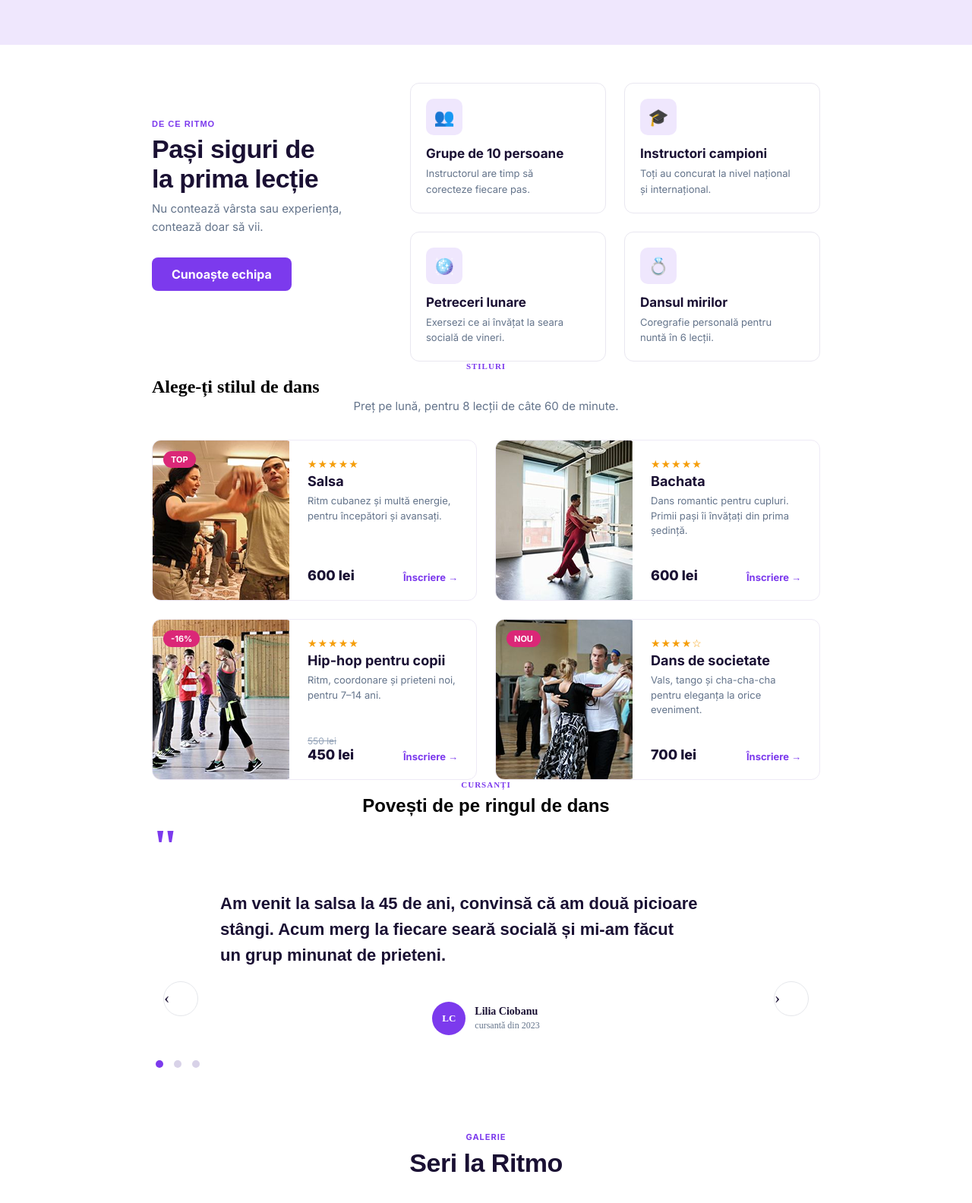
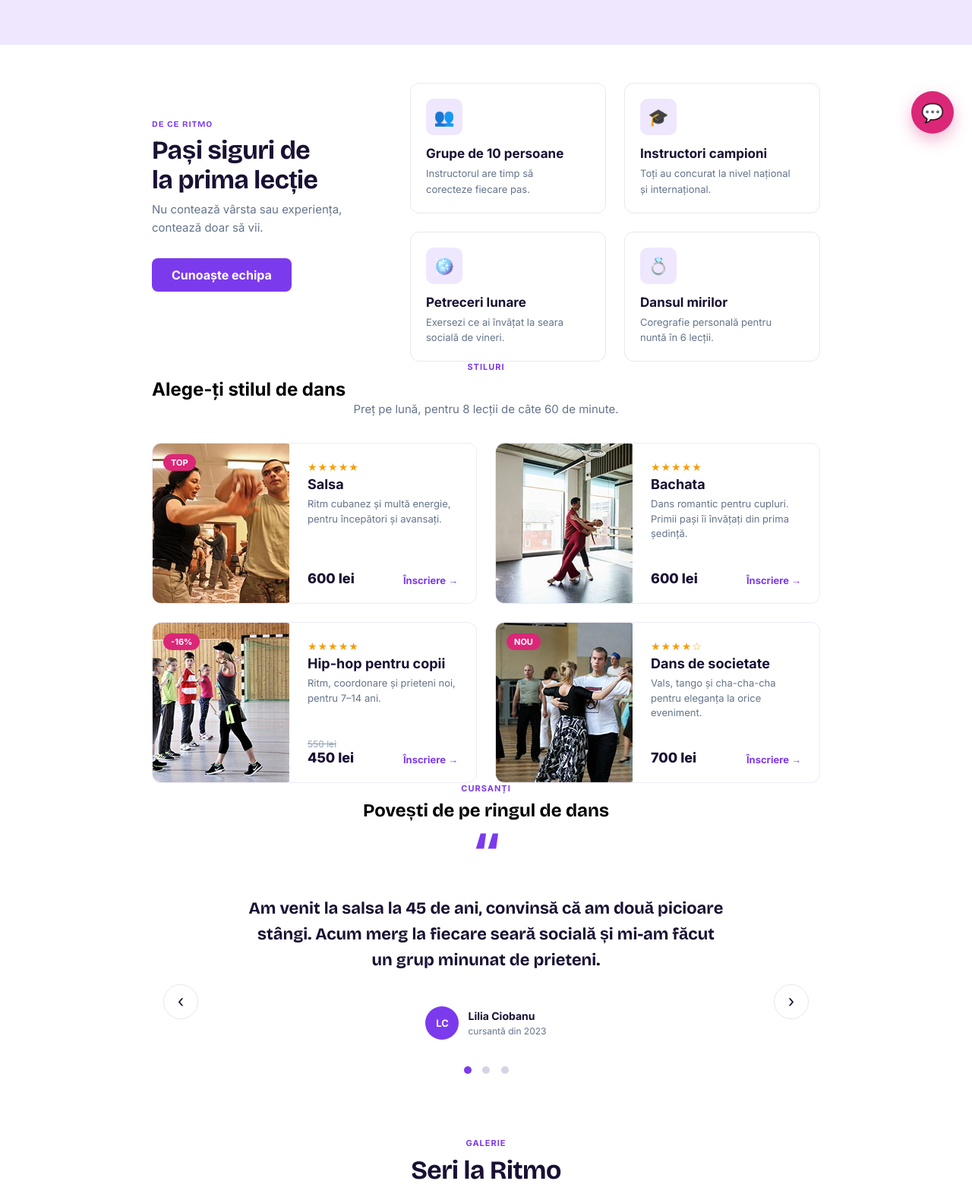
Before and after one commit to ivanglavatchi20/pdaw-macheta-08, a plain HTML site: page pdaw-macheta-07/index.html in a window 1280 px wide. Shown: the part 600-2184 px from the top of the page at 76% size. Drawn offline with nearby package versions, Linux system fonts and the light colour scheme.

Commit message:
add button fixed
Made button : fixed, add name on the footer, add the "poveste" container, changed the quote mark and some other stuff

```diff
--- a/pdaw-macheta-07/index.html
+++ b/pdaw-macheta-07/index.html
@@ -6,10 +6,7 @@
     <title>Scoala de dans "Ritmo"</title>
     <link rel="preconnect" href="https://fonts.googleapis.com" />
     <link rel="preconnect" href="https://fonts.gstatic.com" crossorigin />
-    <link
-      href="https://fonts.googleapis.com/css2?family=Inter:ital,opsz,wght@0,14..32,100..900;1,14..32,100..900&display=swap"
-      rel="stylesheet"
-    />
+    <link href="https://fonts.googleapis.com/css2?family=Bricolage+Grotesque:opsz,wght@12..96,200..800&family=Inter:ital,opsz,wght@0,14..32,100..900;1,14..32,100..900&display=swap"rel="stylesheet"/>
     <link rel="stylesheet" href="style.css" />
   </head>
 
@@ -233,7 +230,7 @@
         <div class="container">
           <p class="alege-label">Cursanți</p>
           <div class="povesti-anunt"><h2>Povești de pe ringul de dans</h2></div>
-          <p class="quote-mark">"</p>
+          <p class="quote-mark">“</p>
 
           <div class="poveste poveste1">
             <p class="poveste-text">
@@ -391,11 +388,7 @@
     <footer>
       <div class="container footer-container">
         <div class="footer-col footer-brand">
-          <div class="header-logo">
-            <a href="#acasa">
-              <span class="logo">💃 Rit</span><span class="purple">mo</span>
-            </a>
-          </div>
+            <a href="#acasa" class="footer-logo">💃 Rit<span class="pink">mo</span></a>
           <p>Școală de dans din Chișinău pentru copii și adulți. Predăm salsa, bachata și dans de societate din 2015.</p>
           <div class="social-icons">
             <a href="#" class="social-icon">f</a>
@@ -423,9 +416,11 @@
       </div>
       <div class="footer-bottom">
         <div class="container">
-          <p>© 2026 Școala de dans Ritmo - Făcut cu ♥ de [numele studentului]</p>
+          <p>© 2026 Școala de dans Ritmo - Făcut cu ♥ de Glavatchi Ivan</p>
         </div>
       </div>
     </footer>
+    <a href="#contact" class="chat-btn" aria-label="Contactează-ne">💬</a>
     </body>
+
 </html>
--- a/pdaw-macheta-07/style.css
+++ b/pdaw-macheta-07/style.css
@@ -6,6 +6,10 @@
 
 html {
     scroll-behavior: smooth;
+}
+
+body {
+    font-family: 'Inter', sans-serif;
 }
 
 footer {
@@ -419,7 +423,10 @@ section {
     color: #7C3AED;
 }
 
-
+.povesti-de-pe-ringul .container {
+    position: relative;
+    text-align: center;
+}
 .povesti-de-pe-ringul input {
     display: none;
 }
@@ -442,7 +449,6 @@ section {
 .poveste {
     display: none;
 }
-/* какой радио выбран - тот отзыв и показываем */
 #p1:checked ~ .container .poveste1,
 #p2:checked ~ .container .poveste2,
 #p3:checked ~ .container .poveste3 {
@@ -555,7 +561,6 @@ section {
     letter-spacing: -0.5px;
 }
 
-/* Секция: Галерея */
 .galerie {
     margin-top: 80px;
     font-family: 'Inter', sans-serif;
@@ -768,7 +773,17 @@ section {
     margin-bottom: 18px;
     font-family: 'Bricolage Grotesque', sans-serif;
 }
-
+.footer-logo {
+    display: block;
+    font-family: "Inter", sans-serif;
+    font-size: 24px;
+    font-weight: 800;
+    text-decoration: none;
+    color: #ffffff;
+}
+.pink {
+    color: #DB2777;
+}
 .footer-col ul {
     display: flex;
     flex-direction: column;
@@ -794,3 +809,24 @@ section {
     font-size: 13px;
     color: #64748B;
 }
+.chat-btn {
+    position: fixed;
+    right: 24px;
+    bottom: 24px;
+    z-index: 200;
+    display: flex;
+    justify-content: center;
+    align-items: center;
+    width: 56px;
+    height: 56px;
+    border-radius: 50%;
+    background-color: #DB2777;
+    color: #ffffff;
+    font-size: 24px;
+    text-decoration: none;
+    box-shadow: 0 8px 20px rgba(219, 39, 119, 0.35);
+    transition: transform 0.2s;
+}
+.chat-btn:hover {
+    transform: scale(1.08);
+}
```
